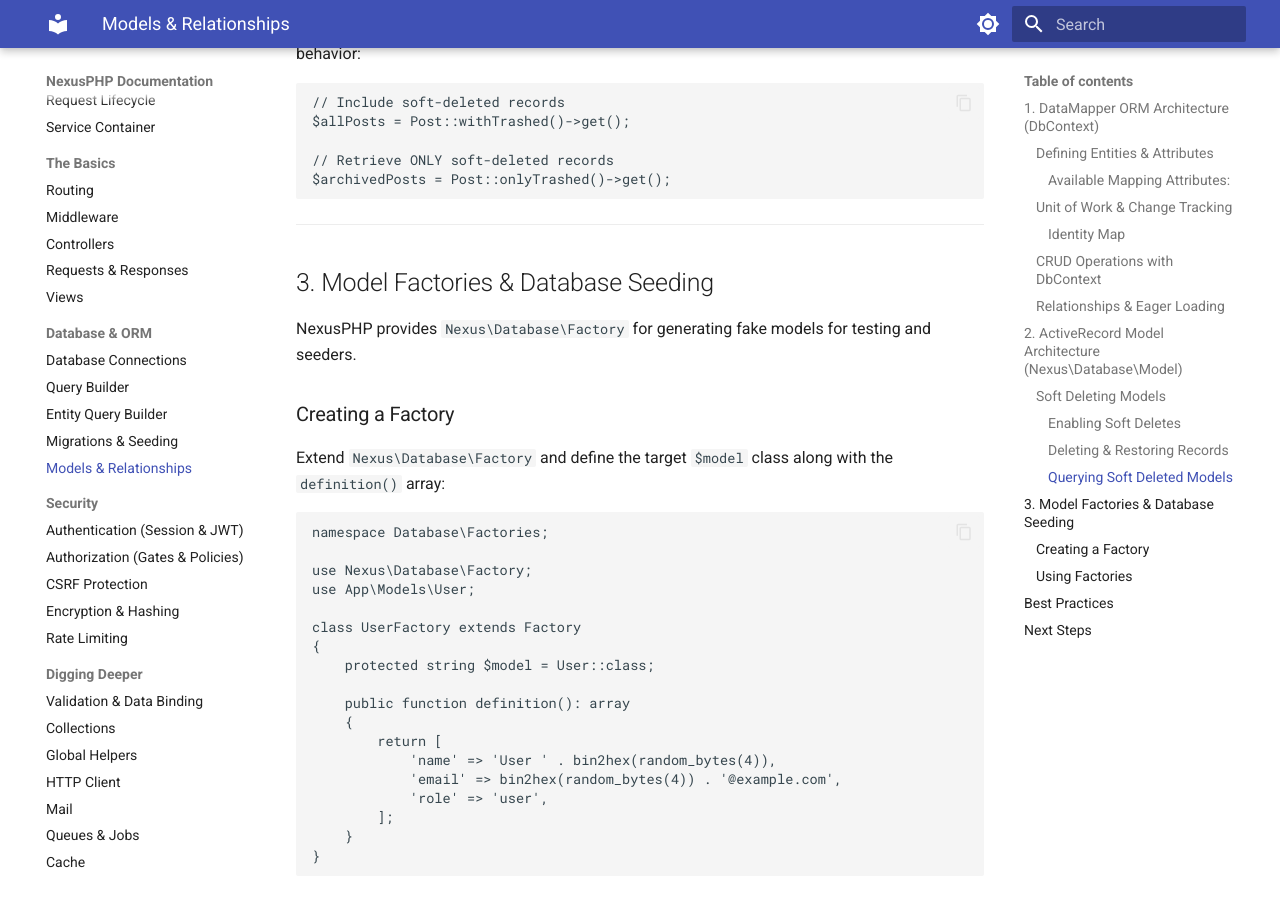
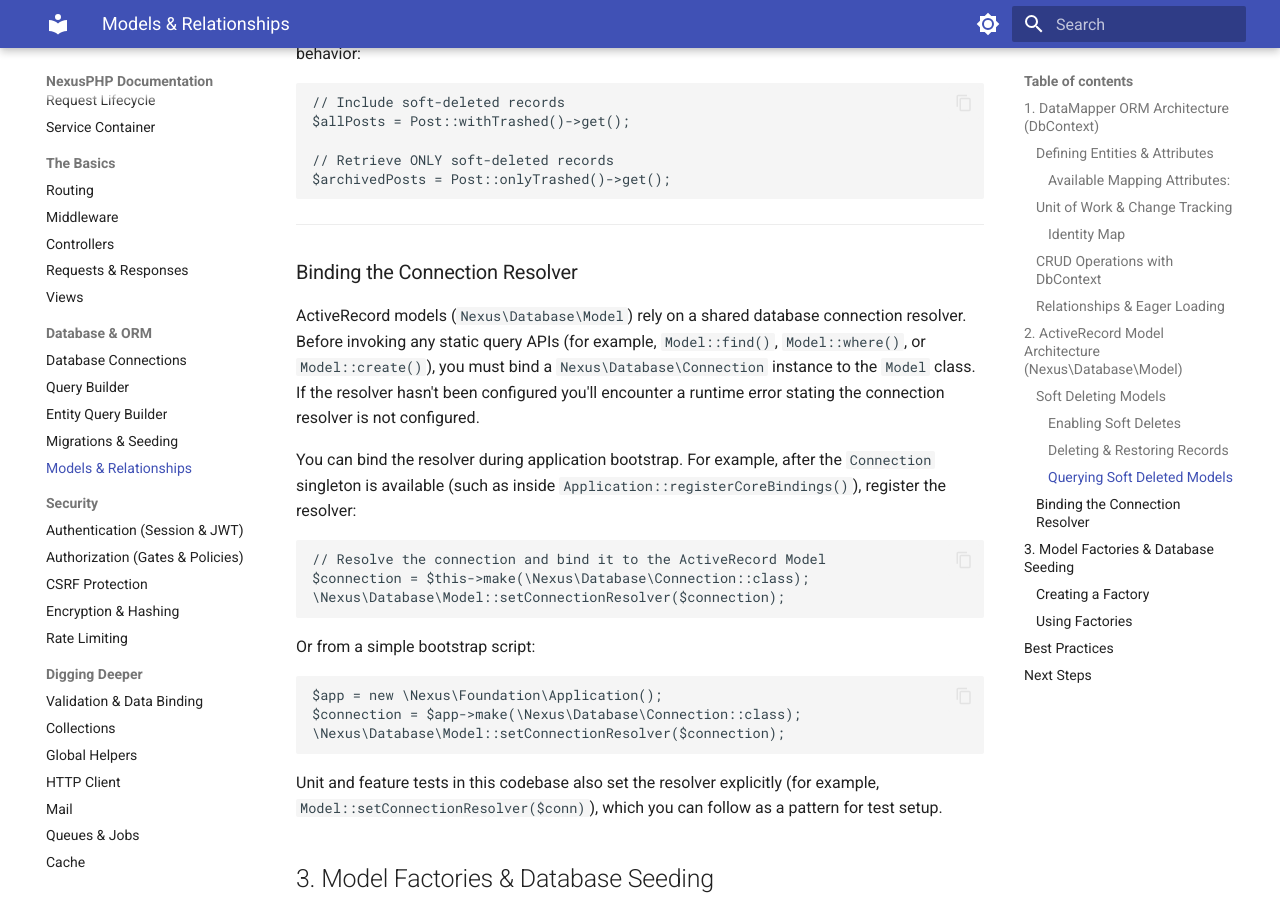
Before and after one commit to gak722/nexusphp, an MkDocs documentation site: the page built from guide/orm.md, in a window 1280 px wide and 900 px high, scrolled down 4627 px. Built offline with MkDocs 1.6.1 and Material for MkDocs 9.7.7, drawn with Linux system fonts in a browser that asks for light colours.

Commit message:
Document binding the connection resolver for ActiveRecord
Added section on binding the connection resolver for ActiveRecord models, including code examples for application bootstrap and testing.

````diff
--- a/guide/orm.md
+++ b/guide/orm.md
@@ -215,6 +215,29 @@ $archivedPosts = Post::onlyTrashed()->get();
 
 ---
 
+### Binding the Connection Resolver
+
+ActiveRecord models (`Nexus\Database\Model`) rely on a shared database connection resolver. Before invoking any static query APIs (for example, `Model::find()`, `Model::where()`, or `Model::create()`), you must bind a `Nexus\Database\Connection` instance to the `Model` class. If the resolver hasn't been configured you'll encounter a runtime error stating the connection resolver is not configured.
+
+You can bind the resolver during application bootstrap. For example, after the `Connection` singleton is available (such as inside `Application::registerCoreBindings()`), register the resolver:
+
+```php
+// Resolve the connection and bind it to the ActiveRecord Model
+$connection = $this->make(\Nexus\Database\Connection::class);
+\Nexus\Database\Model::setConnectionResolver($connection);
+```
+
+Or from a simple bootstrap script:
+
+```php
+$app = new \Nexus\Foundation\Application();
+$connection = $app->make(\Nexus\Database\Connection::class);
+\Nexus\Database\Model::setConnectionResolver($connection);
+```
+
+Unit and feature tests in this codebase also set the resolver explicitly (for example, `Model::setConnectionResolver($conn)`), which you can follow as a pattern for test setup.
+
+
 ## 3. Model Factories & Database Seeding
 
 NexusPHP provides `Nexus\Database\Factory` for generating fake models for testing and seeders.
````
